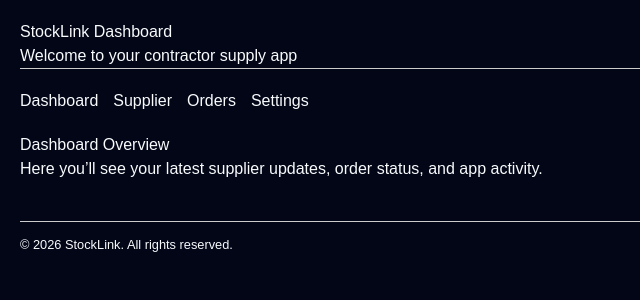
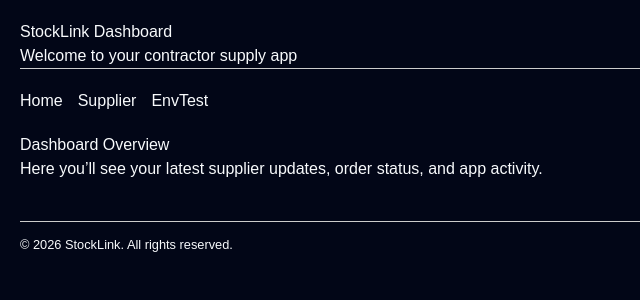
Before and after one commit to tonyadms1509/stocklink-ferrari-v110, a React (Vite) app: page / in a window 1280 px wide. Shown: the top 300 px of the page, without its empty margins (0-640 px from the left). Built offline with nearby package versions, Linux system fonts and the light colour scheme.

Commit message:
Add navigation links to App.tsx

```diff
--- a/src/App.tsx
+++ b/src/App.tsx
@@ -1,4 +1,5 @@
 import React from "react";
+import { Link } from "react-router-dom"; // ✅ import Link for navigation
 
 function App() {
   return (
@@ -12,10 +13,9 @@ function App() {
       {/* Navigation */}
       <nav style={{ marginBottom: "20px" }}>
         <ul style={{ listStyle: "none", padding: 0, display: "flex", gap: "15px" }}>
-          <li><a href="/dashboard">Dashboard</a></li>
-          <li><a href="/supplier">Supplier</a></li>
-          <li><a href="/orders">Orders</a></li>
-          <li><a href="/settings">Settings</a></li>
+          <li><Link to="/">Home</Link></li>
+          <li><Link to="/supplier">Supplier</Link></li>
+          <li><Link to="/envtest">EnvTest</Link></li>
         </ul>
       </nav>
 
```
